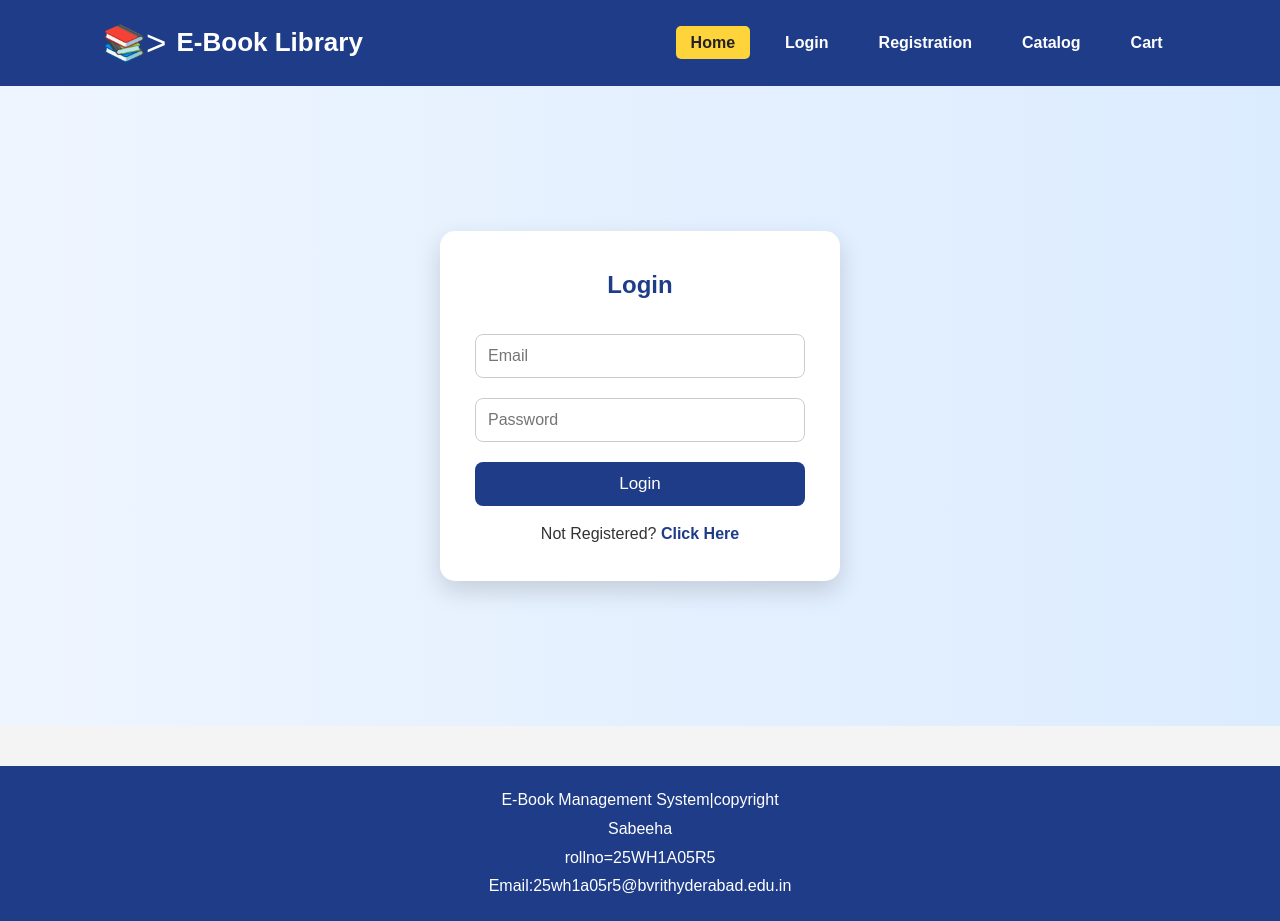
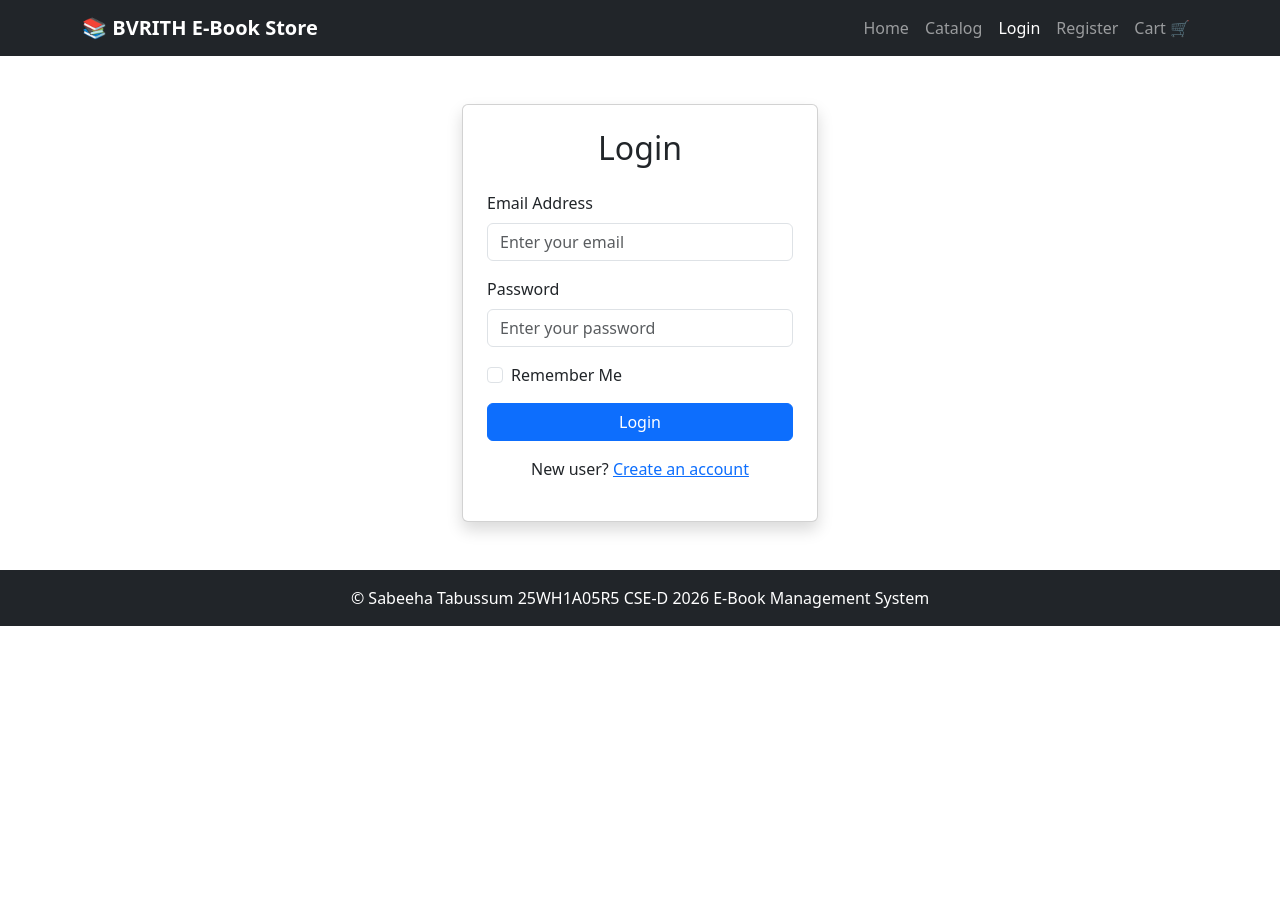
Before and after one commit to 25wh1a05r5-oss/nodejslab, a plain HTML site: page login.html in a window 1280 px wide. After the commit the page ends 800 px from the top, so only its background shows below. Drawn offline with nearby package versions, Linux system fonts and the light colour scheme; files that its build step writes are made by us from their sources.

Commit message:
Add files via upload

```diff
--- a/login.html
+++ b/login.html
@@ -1,56 +1,221 @@
 <!DOCTYPE html>
+
 <html lang="en">
 <head>
-    <meta charset="UTF-8">
-    <meta name="viewport" content="width=device-width, initial-scale=1.0">
-    <title>Document</title>
-    <link rel="stylesheet" href="CSS/style.css">
+
+
+<meta charset="UTF-8">
+
+<meta name="viewport"
+      content="width=device-width, initial-scale=1.0">
+
+<title>Login - BVRITH  E-Book Store</title>
+
+<!-- Bootstrap CSS -->
+<link href="https://cdn.jsdelivr.net/npm/bootstrap@5.3.8/dist/css/bootstrap.min.css"
+      rel="stylesheet">
+
+
 </head>
+
 <body>
-    <header>
-         <div class="logo">
-            <div class="c">&#x1F4DA;></div>
-            <h2>E-Book Library</h2>
-            <div class="s"></div>
+
+<!-- ================= NAVBAR ================= -->
+
+<nav class="navbar navbar-expand-lg navbar-dark bg-dark">
+
+
+<div class="container">
+
+    <a class="navbar-brand fw-bold"
+       href="index.html">
+
+        📚  BVRITH E-Book Store
+
+    </a>
+
+
+    <button class="navbar-toggler"
+            type="button"
+            data-bs-toggle="collapse"
+            data-bs-target="#navbarNav">
+
+        <span class="navbar-toggler-icon"></span>
+
+    </button>
+
+
+    <div class="collapse navbar-collapse"
+         id="navbarNav">
+
+        <ul class="navbar-nav ms-auto">
+
+            <li class="nav-item">
+                <a class="nav-link"
+                   href="index.html">
+                    Home
+                </a>
+            </li>
+
+            <li class="nav-item">
+                <a class="nav-link"
+                   href="catalog.html">
+                    Catalog
+                </a>
+            </li>
+
+            <li class="nav-item">
+                <a class="nav-link active"
+                   href="login.html">
+                    Login
+                </a>
+            </li>
+
+            <li class="nav-item">
+                <a class="nav-link"
+                   href="register.html">
+                    Register
+                </a>
+            </li>
+
+            <li class="nav-item">
+                <a class="nav-link"
+                   href="cart.html">
+                    Cart 🛒
+                </a>
+            </li>
+
+        </ul>
+
+    </div>
+
+</div>
+
+
+</nav>
+
+<!-- ================= LOGIN FORM ================= -->
+
+<div class="container my-5">
+
+
+<div class="row justify-content-center">
+
+    <div class="col-12 col-sm-10 col-md-6 col-lg-4">
+
+        <div class="card shadow">
+
+            <div class="card-body p-4">
+
+                <h2 class="text-center mb-4">
+                    Login
+                </h2>
+
+
+                <form>
+
+                    <div class="mb-3">
+
+                        <label for="email"
+                               class="form-label">
+
+                            Email Address
+
+                        </label>
+
+                        <input type="email"
+                               id="email"
+                               class="form-control"
+                               placeholder="Enter your email"
+                               required>
+
+                    </div>
+
+
+                    <div class="mb-3">
+
+                        <label for="password"
+                               class="form-label">
+
+                            Password
+
+                        </label>
+
+                        <input type="password"
+                               id="password"
+                               class="form-control"
+                               placeholder="Enter your password"
+                               required>
+
+                    </div>
+
+
+                    <div class="form-check mb-3">
+
+                        <input class="form-check-input"
+                               type="checkbox"
+                               id="remember">
+
+                        <label class="form-check-label"
+                               for="remember">
+
+                            Remember Me
+
+                        </label>
+
+                    </div>
+
+
+                    <button type="submit"
+                            class="btn btn-primary w-100">
+
+                        Login
+
+                    </button>
+
+                </form>
+
+
+                <p class="text-center mt-3">
+
+                    New user?
+
+                    <a href="register.html">
+                        Create an account
+                    </a>
+
+                </p>
+
+            </div>
 
         </div>
-        <nav>
-            <ul>
-                <li>
-                    <a href="index.html"class="active">Home</a>
-                </li>
-                <li>
-                    <a href="login.html">Login</a>
-                    </li>
-                    <li>
-                        <a href="registration.html">Registration</a>
-                    </li>
-                    <li>
-                        <a href="catalog.html">Catalog</a>
-                    </li>
-                    <li>
-                        <a href="cart.html">Cart</a>
-                    </li>
-            </ul>
-        </nav>
+
+    </div>
+
+</div>
 
 
-    </header>
-    <div class="center">
-        <form class="form">
-            <h2>Login</h2>
-            <input placeholder="Email">
-            <input type="password" placeholder="Password">
-            <button>Login</button>
-            <p>Not Registered? <a href="registration.html">Click Here</a></p>
-        </form>
-    </div>
-     <footer>
-        E-Book Management System|copyright<br>
-        Sabeeha<br>
-        rollno=25WH1A05R5<br>
-        Email:25wh1a05r5@bvrithyderabad.edu.in
-    </footer>
+</div>
+
+<!-- ================= FOOTER ================= -->
+
+<footer class="bg-dark text-white text-center p-3">
+
+
+<p class="mb-0">
+    © Sabeeha Tabussum
+    25WH1A05R5
+    CSE-D
+    2026 E-Book Management System
+</p>
+
+
+</footer>
+
+<!-- Bootstrap JavaScript -->
+
+<script src="https://cdn.jsdelivr.net/npm/bootstrap@5.3.8/dist/js/bootstrap.bundle.min.js">
+</script>
 
 </body>
 </html>
```
